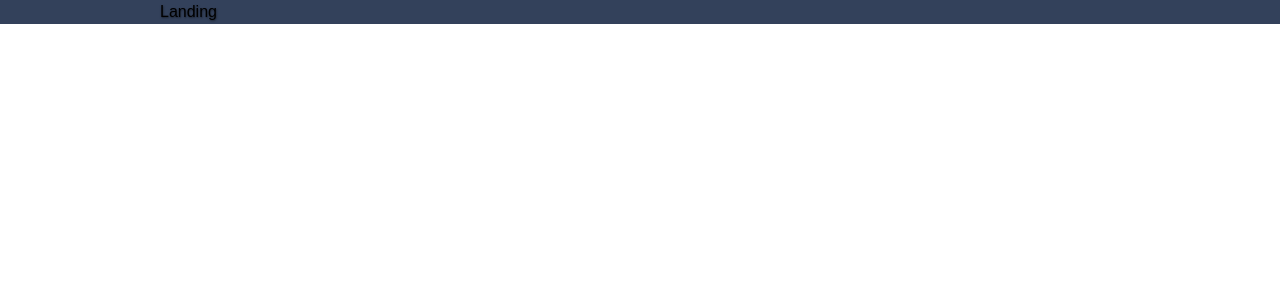
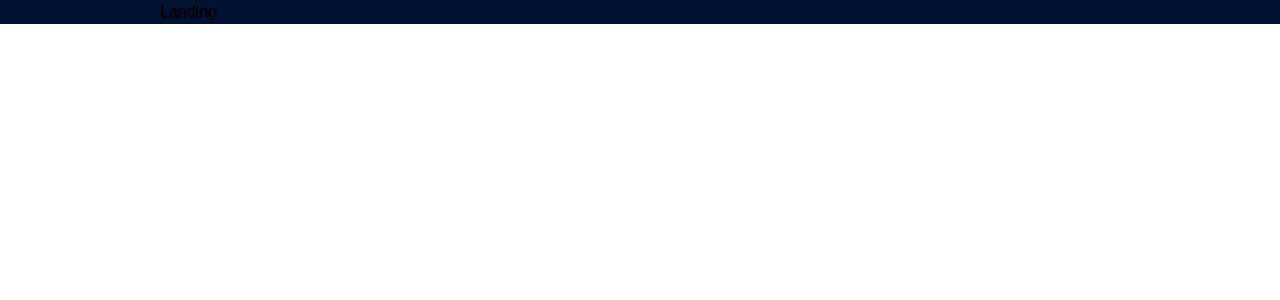
Before and after one commit to vmhoafng/movie-booking, a React (Create React App) app: page / in a window 1280 px wide. Shown: the top 300 px of the page. Built offline with nearby package versions, Linux system fonts and the light colour scheme.

Commit message:
update components

```diff
--- a/src/app/components/layouts/Layout.tsx
+++ b/src/app/components/layouts/Layout.tsx
@@ -20,7 +20,7 @@ function Layout({ backgroundImage }: LayoutProps) {
         className="object-cover"
         style={{ backgroundImage: backgroundImage }}
       >
-        <div className="bg-bgPrimary/80">
+        <div className={backgroundImage ? "bg-bgPrimary/80" : "bg-bgPrimary"}>
           <main className="h-full">
             <div className="container md:mx-auto">
               <Suspense fallback={loading()}>
```
